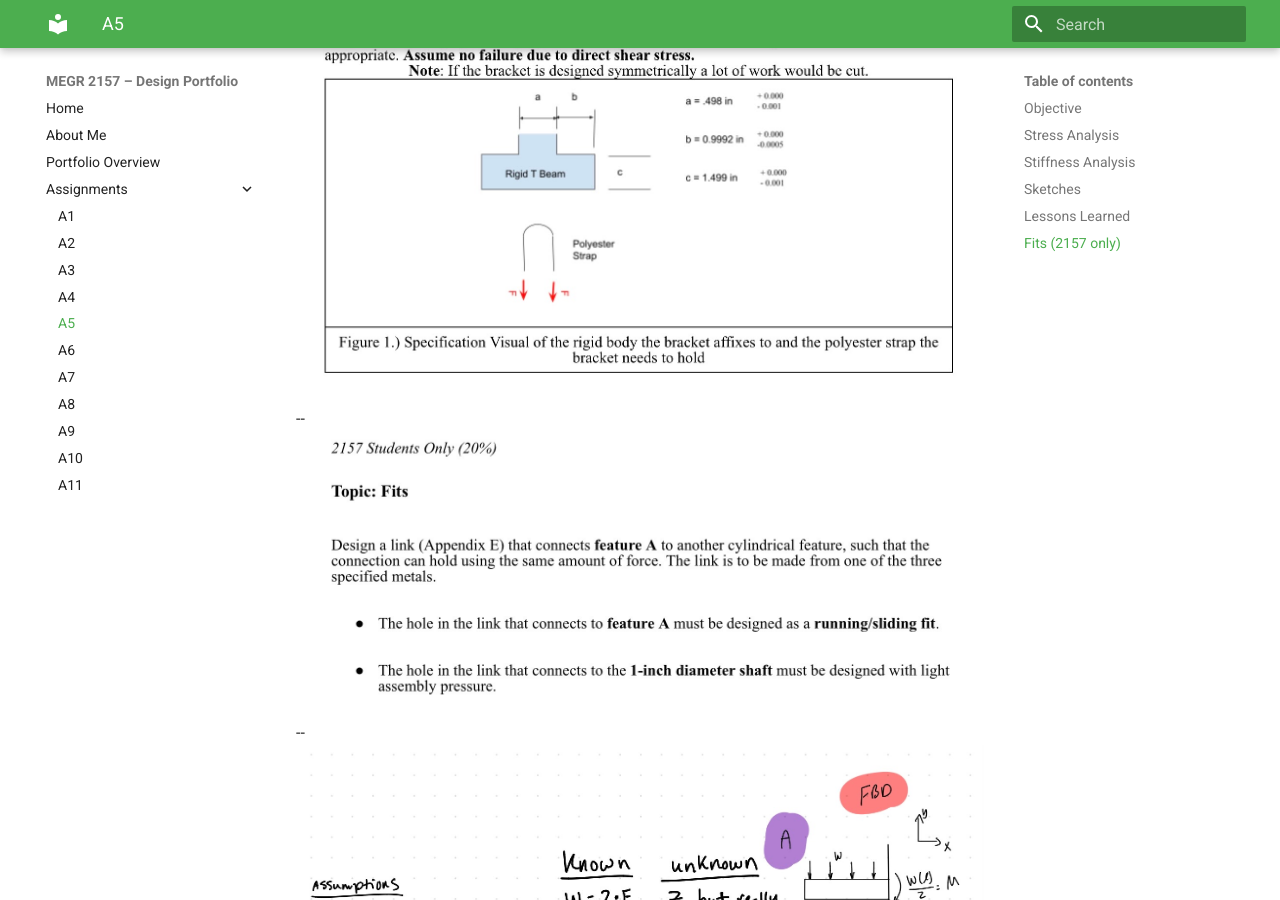
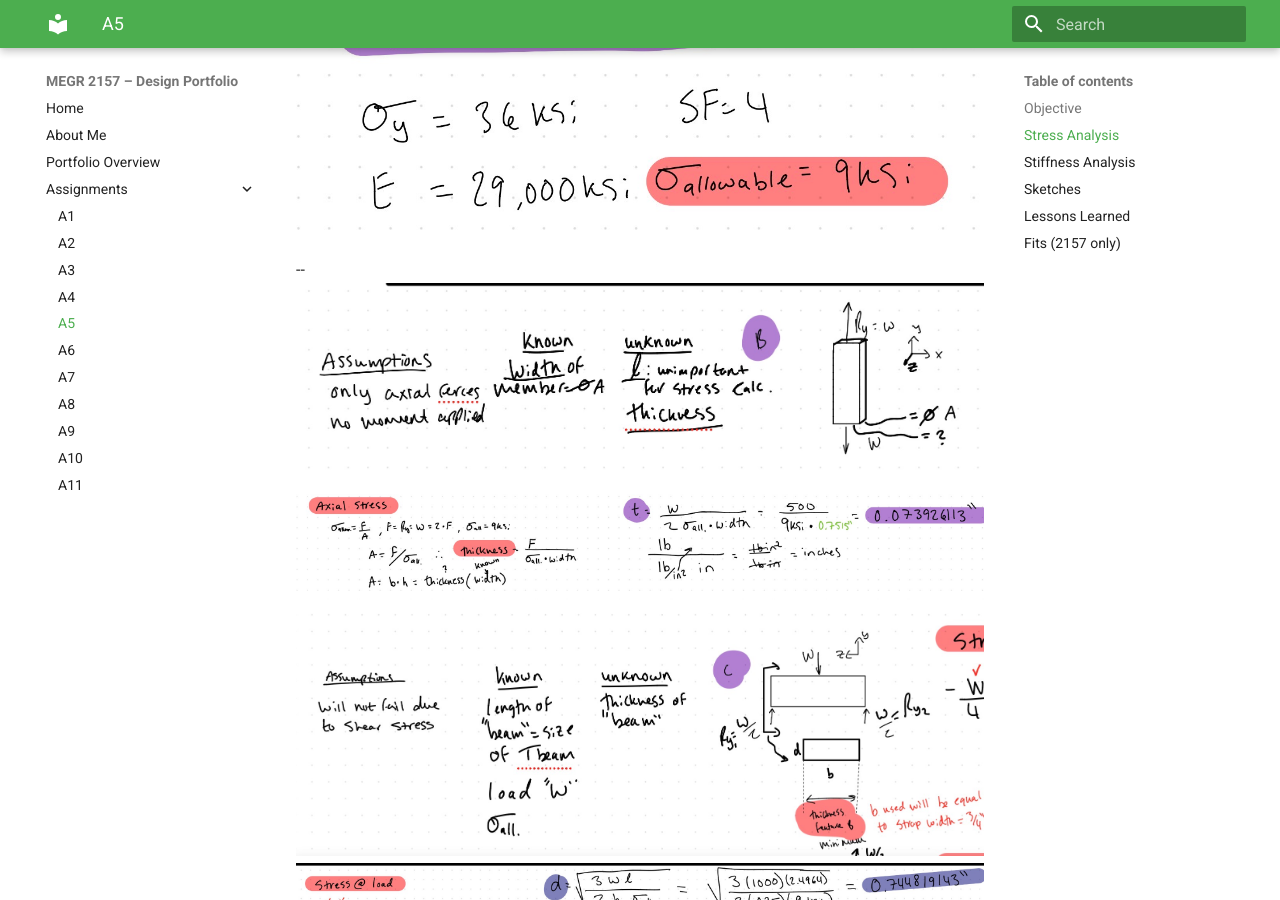
Before and after one commit to Taylor-Rockefeller-Portfolio/megr2157-portfolio, an MkDocs documentation site: the page built from docs/assignments/A05/index.md, in a window 1280 px wide and 900 px high, scrolled down 2007 px. Built offline with MkDocs 1.6.1 and Material for MkDocs 9.7.7, drawn with Linux system fonts in a browser that asks for light colours.

```diff
--- a/docs/assignments/A05/index.md
+++ b/docs/assignments/A05/index.md
@@ -3,8 +3,22 @@
 ## Objective
 ![](IMG_0311.jpg)
 ![](IMG_0312.jpg)
+
+## Stress Analysis
 ![](IMG_0315.jpg)
-## Stress Analysis
+![](IMG_0313.jpg)
+![](IMG_0314.jpg)
+![](IMG_0315.jpg)--
+![](IMG_0316.jpg)
+![](IMG_0317.jpg)
+![](IMG_0318.jpg)
+![](IMG_0319.jpg)
+![](IMG_0320.jpg)
+![](IMG_0321.jpg)
+![](IMG_0322.jpg)
+![](IMG_0323.jpg)
+![](IMG_0324.jpg)
+![](IMG_0325.jpg)
 
 ## Stiffness Analysis
 
```
